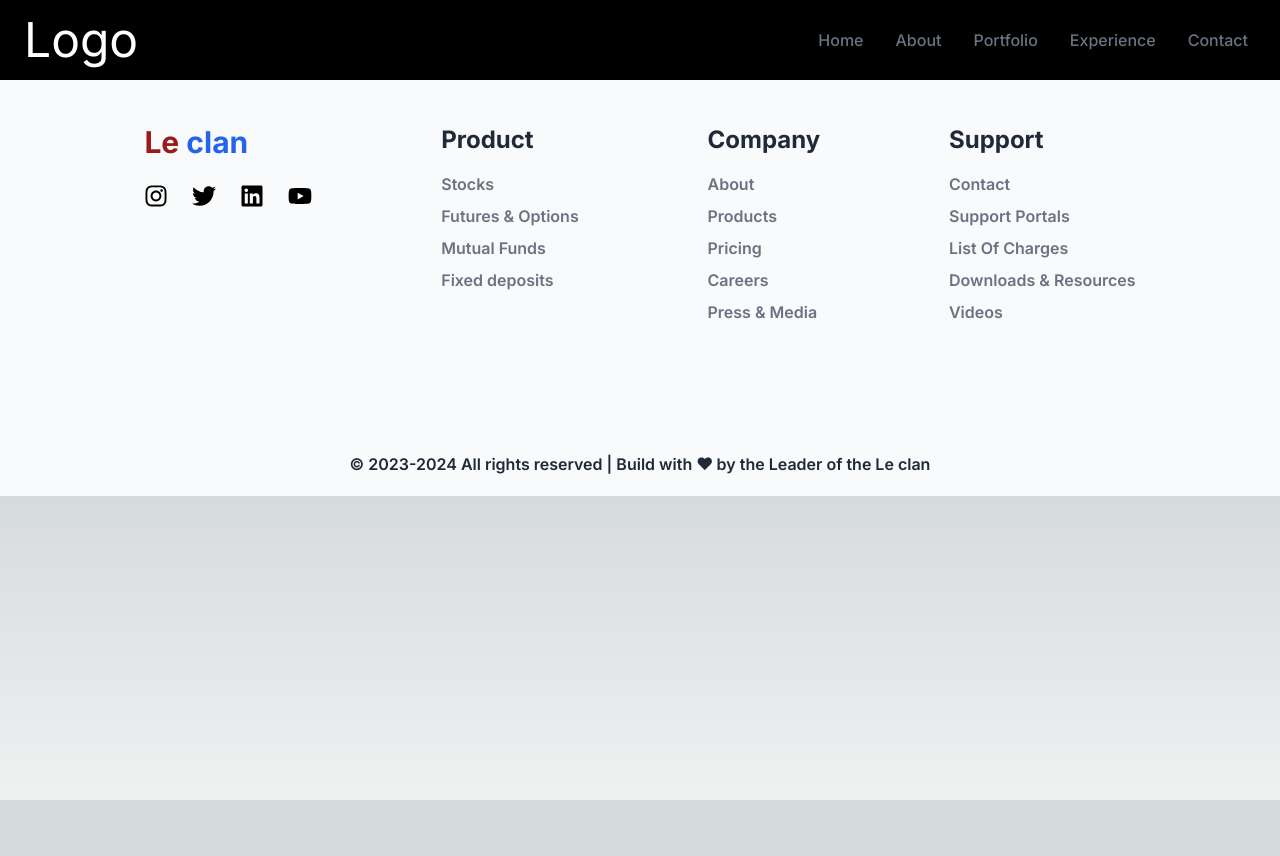
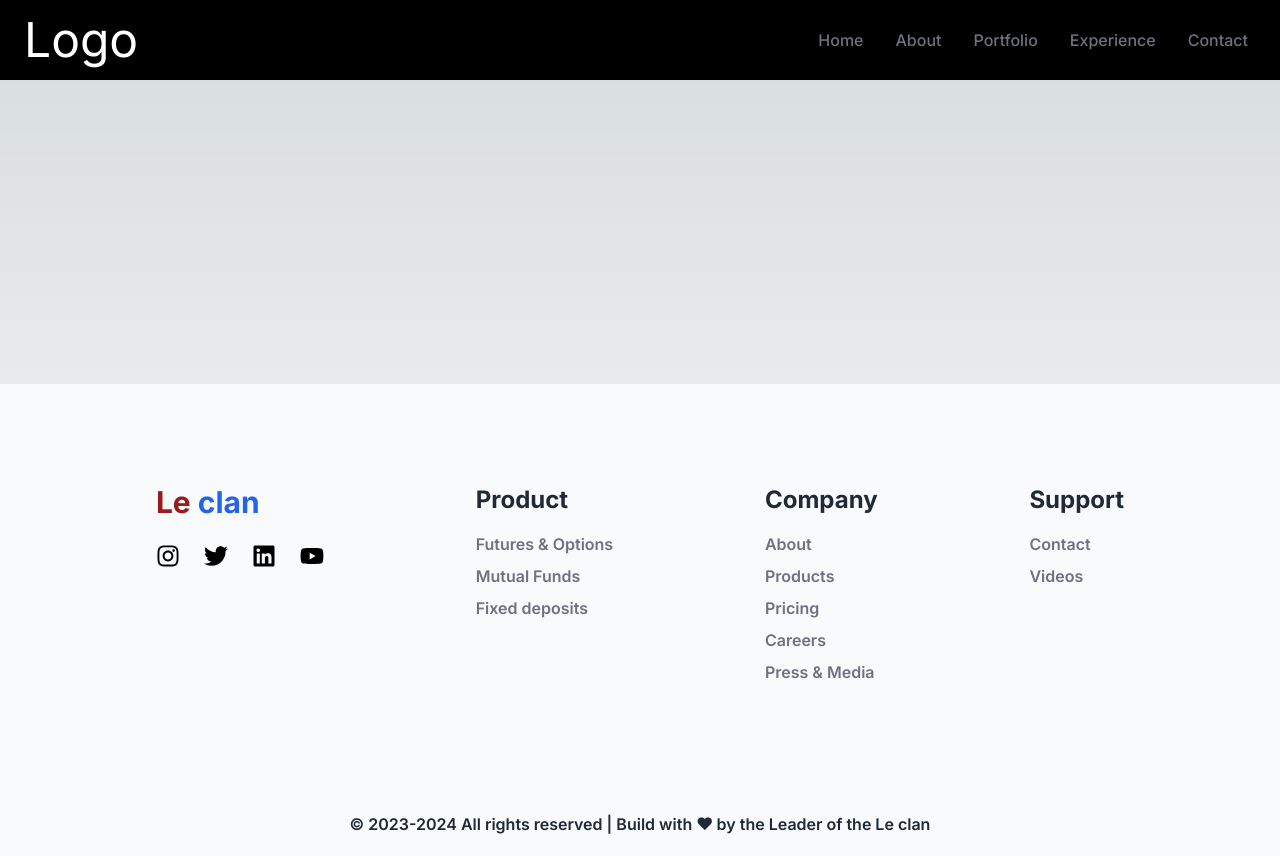
Before and after one commit to lehung2022/next-image-gallery, a Next.js app: page / in a window 1280 px wide. Before the commit the page ends 800 px from the top, so only its background shows below. Built offline with nearby package versions, Linux system fonts and the light colour scheme.

Commit message:
I temporary positioned the 3 components. Will need to fix more of it

```diff
--- a/src/app/layout.tsx
+++ b/src/app/layout.tsx
@@ -2,6 +2,7 @@ import { Inter } from "next/font/google";
 // import type { Metadata } from "next";
 import "./globals.css";
 import Navbar from "../components/Navbar";
+// import Content from "../components/Content";
 const inter = Inter({ subsets: ["latin"] });
 
 export const metadata = {
--- a/src/components/Content.tsx
+++ b/src/components/Content.tsx
@@ -1,5 +1,5 @@
 import React from "react";
 
 export default function Content() {
-  return <div>Content</div>;
+  return <div className="h-96 w-80 text-gray-100">Content</div>;
 }
--- a/src/components/Footer.tsx
+++ b/src/components/Footer.tsx
@@ -7,6 +7,7 @@ import { FaYoutube } from "react-icons/fa";
 function Footer() {
   return (
     <>
+    <div className="sticky bottom">
       <div className="bg-gray-50 h-1/2 w-full flex md:flex-row flex-col justify-around items-start p-20">
         <div className="p-5 ">
           <ul>
@@ -24,9 +25,6 @@ function Footer() {
         <div className="p-5">
           <ul>
             <p className="text-gray-800 font-bold text-2xl pb-4">Product</p>
-            <li className="text-gray-500 text-md pb-2 font-semibold hover:text-blue-600 cursor-pointer">
-              Stocks
-            </li>
             <li className="text-gray-500 text-md pb-2 font-semibold hover:text-blue-600 cursor-pointer">
               Futures & Options
             </li>
@@ -65,15 +63,6 @@ function Footer() {
               Contact
             </li>
             <li className="text-gray-500 text-md pb-2 font-semibold hover:text-blue-600 cursor-pointer">
-              Support Portals
-            </li>
-            <li className="text-gray-500 text-md pb-2 font-semibold hover:text-blue-600 cursor-pointer">
-              List Of Charges
-            </li>
-            <li className="text-gray-500 text-md pb-2 font-semibold hover:text-blue-600 cursor-pointer">
-              Downloads & Resources
-            </li>
-            <li className="text-gray-500 text-md pb-2 font-semibold hover:text-blue-600 cursor-pointer">
               Videos
             </li>
           </ul>
@@ -87,6 +76,7 @@ function Footer() {
           </span>
         </h1>
       </div>
+      </div>
     </>
   );
 }
--- a/src/components/Navbar.tsx
+++ b/src/components/Navbar.tsx
@@ -46,9 +46,8 @@ useEffect(() => {
   ];
 
   return (
-    <div className="flex justify-between items-center w-full h-20 px-4 text-white bg-black fixed nav">
+    <div className="flex justify-between items-center w-full h-20 px-4 text-white bg-black fixed nav z-40">
       <div>
-        {/* <h1 className="text-5xl font-signature ml-2"><a className="link-underline hover:transition ease-in-out delay-150 hover:underline hover:decoration-solid" href="">Logo</a></h1> */}
         <h1 className="text-5xl font-signature ml-2">
           <a
             className="link-underline link-underline-black"
```
